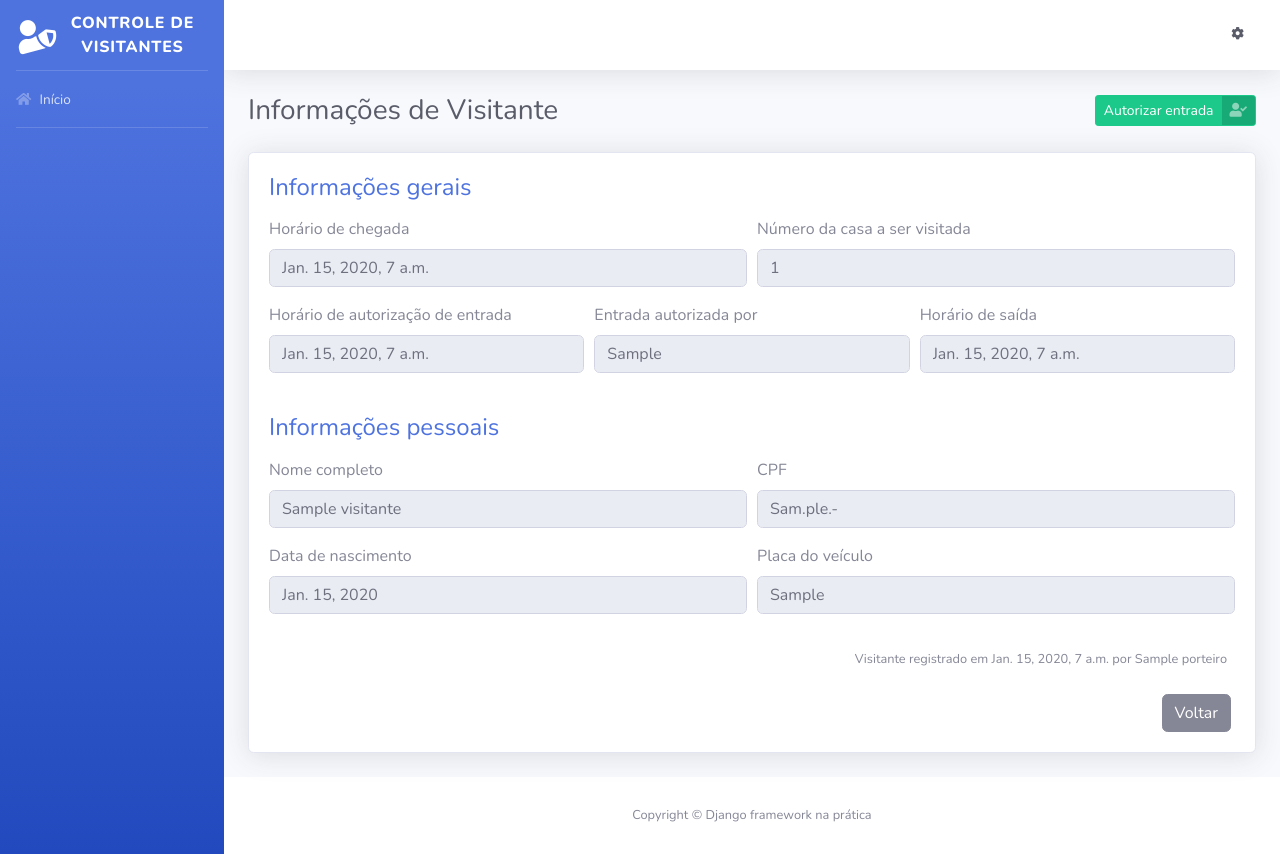
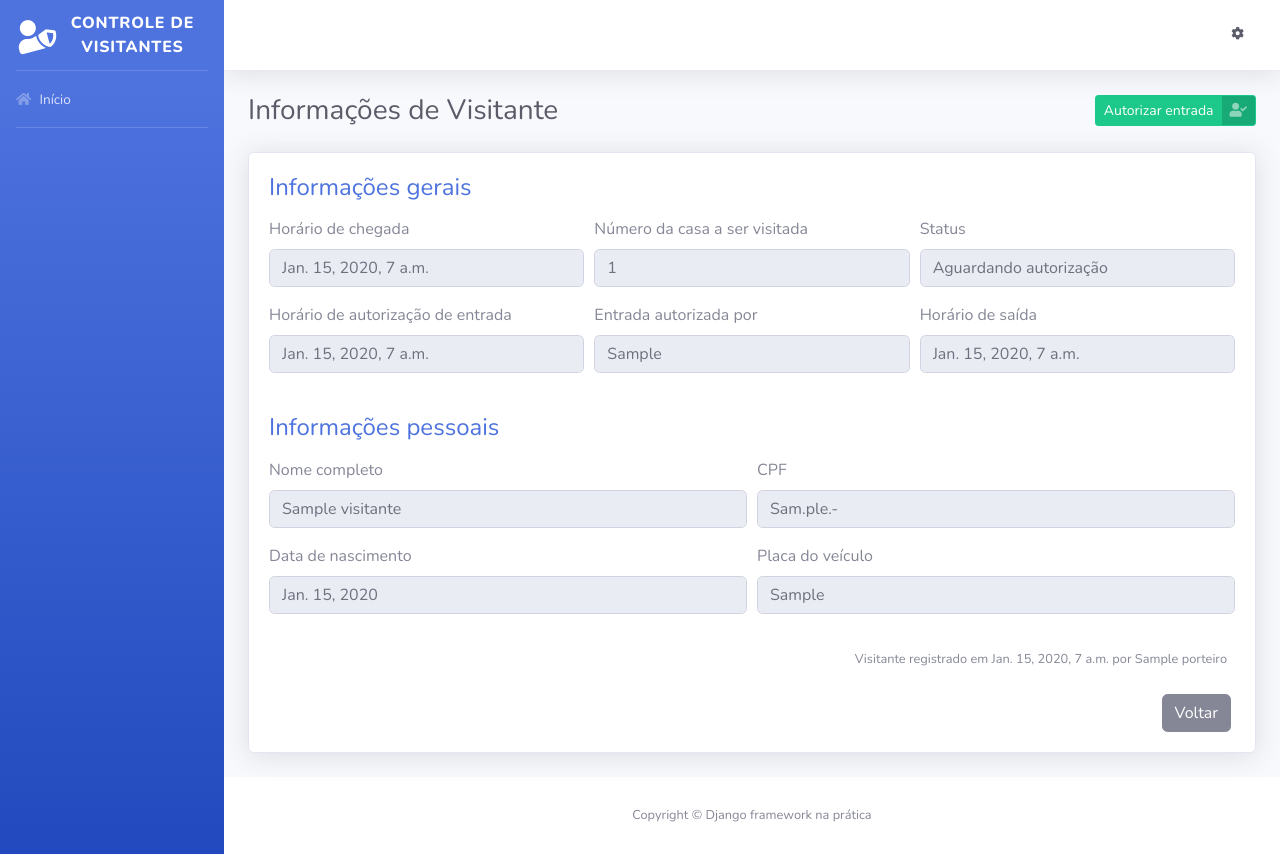
Before and after one commit to carvalhocaio/controle-visitantes, a Django app: page /visitantes/1/ in a window 1280 px wide. Run offline with Django 3.2, Linux system fonts and the light colour scheme; tables that the repository leaves empty hold one stand-in row (values such as "Sample post"); some libraries are stand-ins or nearby versions.

Commit message:
Utilizando método para exibir o status do visitante

```diff
--- a/templates/index.html
+++ b/templates/index.html
@@ -116,6 +116,7 @@
             <th>Nome completo</th>
             <th>CPF</th>
             <th>Horário de chegada</th>
+            <th>Status</th>
             <th>Horário da autorização</th>
             <th>Autorizado por</th>
             <th>Mais informações</th>
@@ -127,6 +128,7 @@
               <td>{{ visitante.nome_completo }}</td>
               <td>{{ visitante.get_cpf }}</td>
               <td>{{ visitante.horario_chegada }}</td>
+              <td>{{ visitante.get_status_display }}</td>
               <td>{{ visitante.get_horario_autorizacao }}</td>
               <td>{{ visitante.get_morador_responsavel }}</td>
               <td>
--- a/templates/informacoes_visitante.html
+++ b/templates/informacoes_visitante.html
@@ -38,7 +38,7 @@
 
       <form>
         <div class="form-row">
-          <div class="form-group col-md-6">
+          <div class="form-group col-md-4">
             <label>Horário de chegada</label>
             <input
               type="text"
@@ -48,7 +48,7 @@
             />
           </div>
 
-          <div class="form-group col-md-6">
+          <div class="form-group col-md-4">
             <label>Número da casa a ser visitada</label>
             <input
               type="text"
@@ -56,6 +56,11 @@
               value="{{ visitante.numero_casa }}"
               disabled
             />
+          </div>
+
+          <div class="form-group col-md-4">
+            <label>Status</label>
+            <input type="text" class="form-control" value="{{ visitante.get_status_display }}" disabled>
           </div>
         </div>
 
--- a/visitantes/models.py
+++ b/visitantes/models.py
@@ -106,7 +106,9 @@ class Visitante(models.Model):
             cpf_parte_tres = cpf[6:9]
             cpf_parte_quatro = cpf[9:]
 
-            cpf_formatado = f"{cpf_parte_um}.{cpf_parte_dois}.{cpf_parte_tres}-{cpf_parte_quatro}"
+            cpf_formatado = (
+                f"{cpf_parte_um}.{cpf_parte_dois}.{cpf_parte_tres}-{cpf_parte_quatro}"
+            )
 
             return cpf_formatado
 
```
